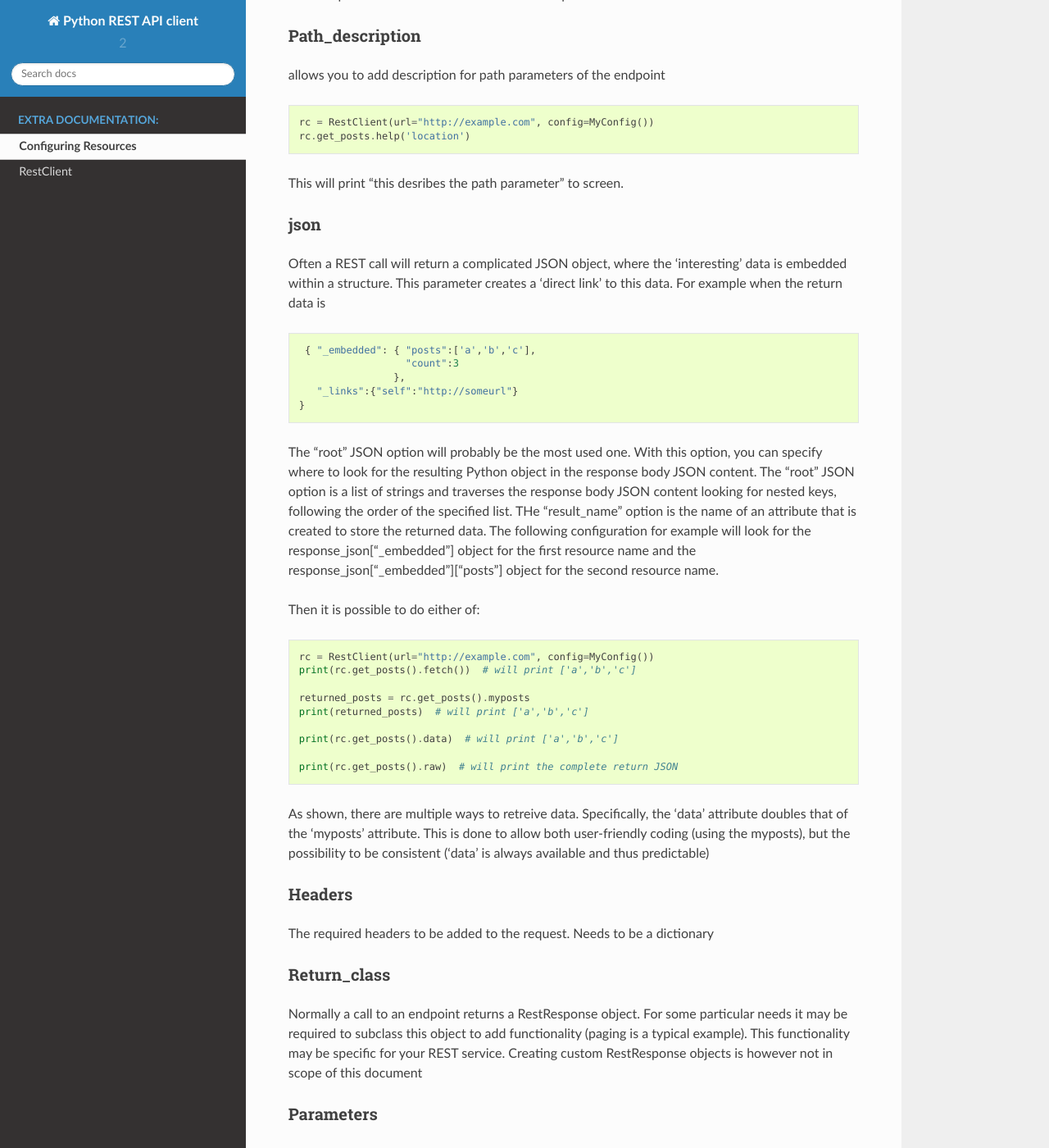
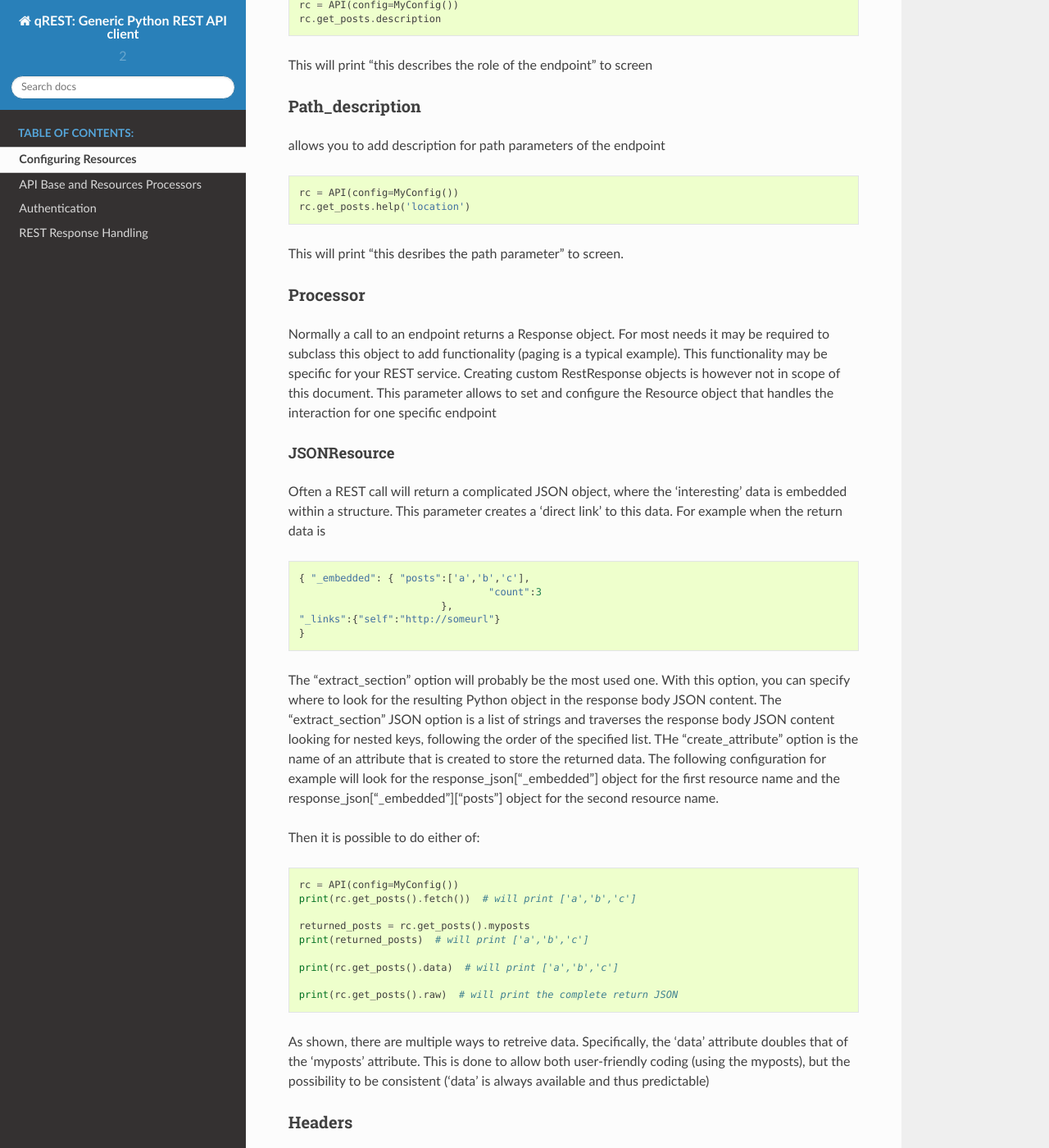
Before and after one commit to tsoenen/qrest, a Sphinx documentation site: the page built from docs/source/configuration.rst, in a window 1280 px wide and 1400 px high, scrolled down 3409 px. Shown: the whole window at 82% size. Built offline with Sphinx 7.4.7 and the Read the Docs theme 2.0.0, drawn with Linux system fonts in a browser that asks for light colours; some of the changed text lies outside the part shown.

```diff
--- a/docs/source/conf.py
+++ b/docs/source/conf.py
@@ -49,7 +49,7 @@ source_suffix = '.rst'
 master_doc = 'index'
 
 # General information about the project.
-project = u'Python REST API client'
+project = u'qREST: Generic Python REST API client'
 copyright = u'2019'
 author = u'Joris Benschop'
 
--- a/docs/source/resources-configuration.rst
+++ b/docs/source/configuration.rst
@@ -3,27 +3,27 @@ Configuring Resources
 #####################
 This document is part of the Python REST API client package and documents how to use the package to query arbitrary REST APIs.
 For a given REST API, the resources are described by means of a RESTConfig instance which holds the configuration of every resource in the REST API.
-The configuration class is then passed to a RestClient object to create an interface to a REST server
+The configuration class is then passed to a API object to create an interface to a REST server
 
 Basic usage is to define all parameters of the REST service into a configuration structure, and then use this as a parameter
 ::
 
-    class MyRESTConfig(RESTConfiguration):
-        ...
-    my_config = MyRESTConfig()
+	class MyRESTConfig(APIConfig):
+		...
+	my_config = MyRESTConfig()
 
-    rest_client = RestClient(url='http://some.server.com',config=my_config)
+	rest_client = API(config=my_config)
 
 or:
 ::
 
-    class MyRESTConfig(RESTConfiguration):
-        ...
+	class MyRESTConfig(APIConfig):
+		...
 
-    class DataRepository(Launcher):
-        config = MyRESTConfig()
+	class DataRepository(Launcher):
+		config = MyRESTConfig()
 
-    data_rep = DataRepository(url=server_url)
+	data_rep = DataRepository()
 
 
 
@@ -35,52 +35,55 @@ The main configuration object is a Python class inspired by the Django Model obj
 
 ::
 
-    class MyRESTConfig(RESTConfiguration):
+	class MyRESTConfig(APIConfig):
 
-        authentication = NetrcOrUserPassAuthConfig(verify_ssl=False)
+		authentication = NetrcOrUserPassAuthConfig(verify_ssl=False)
 
-        default = {"headers": {"Content-Type": "application/json",
-                               "Accept": "application/json;charset=UTF-8"}
+		default_headers = {"Content-Type": "application/json",
+					       "Accept": "application/json;charset=UTF-8"}
 
-        list_items = EndPointConfig(path=['api',"items"],
-                                    method='POST',
-                                    )
-    ...
+		list_items = ResourceConfig(path=['api',"items"],
+									method='POST',
+									)
+	...
 
 The structure of the class is as follows:
 
-* Each endpoint is configured as an EndPointConfig instance,
-* Except endpoints, two fixed-named objects are allowed
-    * 'default' is a dictionary with default entries that EndPointConfig objects use to populate
-    * 'authentication' is an AuthConfig instance that describes the type of configuration.
+* Each endpoint is configured as an ResourceConfig instance,
 
-All items of the EndPointConfig class will be transformed into methods for the RestClient object
+* Besides endpoints, two fixed-named objects are allowed
+	* 'default_headers' is a dictionary with default entries that ResourceConfig objects use to populate
+	* 'authentication' is an AuthConfig instance that describes the type of configuration.
+
+All items of the ResourceConfig class will be transformed into methods for the API object
 They are used to dynamically create functions in the REST API client object for every resource.
 The name of the function corresponds to the name of the resource, but this may be altered via the 'name' parameter in the Parameter Configuration.
 
-For example, when constructing a RestClient instance with the above configuration, the resulting RestClient instance will have a property "resources".
+For example, when constructing a API instance with the above configuration, the resulting API instance will have a property "resources".
 The code to invoke the function will be
 
 ::
 
-    rc = RestClient(url="http://example.com", resources=resources)
-    print(rc.resources)
+	rc = API(configuration_class_instance)
+	print(rc.resources)
 
 Available configuration options
 ===============================
 
 Apart from endpoint configurations (described below) there are other parameters that may be set
 
+url
+---
+This is the Base URL of the REST server
 
-default
--------
+default_headers
+---------------
 This is a dictionary that contains default values for all EndpointConfig instances within the Configuration class. Its aim is
 to prevent a lot of duplicate information. Currently only the 'headers' and 'json' parameters are supported.
 
 
 authentication
 --------------
-
 This optional property configures an rest_client.auth.AuthConfig instance. If this property is omitted, no authentication is attempted.
 Basic authentication and CAS authentication are provided. BasicAuthentication is provided to be able to use both .netrc as regular usernames
 and password combinations. Each AuthConfig instance has a login() method that allows customization of the credentials. For NetrcOrUserPassAuthConfig
@@ -88,11 +91,11 @@ the module first checks the presence of a .netrc file, and then tries the option
 
 ::
 
-    class MyConfig(RESTConfiguration):
-        authentication = NetrcOrUserPassAuthConfig(verify_ssl=False)
+	class MyConfig(APIConfig):
+		authentication = NetrcOrUserPassAuthConfig(verify_ssl=False)
 
-    rest_client = RestClient(url='http://some.server.com',config=MyConfig())
-    rest_client.login()
+	rest_client = API(config=MyConfig())
+	rest_client.login()
 
 
 
@@ -102,18 +105,16 @@ Endpoint Configuration
 
 ::
 
-    get_posts = EndPointConfig(path=['rest', 'v1', '{location}',"posts"],
-                                description='this describes the role of the endpoint',
-                                path_description={'location': 'this desribes the path parameter',}
-                                method='POST',
-                                json={"root": ["_embedded", "posts"],
-                                      "result_name": "myposts"},
-                                headers={"command": "search"},
-                                return_class='custom_module.CustomPagedResource',
-                                parameters={
-                                   'post_uid': BodyParameter(name="PostUID"),
-                                   },
-                               )
+	get_posts = ResourceConfig(path=['rest', 'v1', '{location}',"posts"],
+								description='this describes the role of the endpoint',
+								path_description={'location': 'this desribes the path parameter',}
+								method='POST',
+								headers={"command": "search"},
+								processor=JSONResource(extract_section=["_embedded", "posts"],create_attribute="myposts",)
+								parameters={
+									'post_uid': BodyParameter(name="PostUID"),
+								},
+							)
 
 
 Method
@@ -128,8 +129,8 @@ In other words the code below
 
 ::
 
-    rc = RestClient(url="http://example.com", config=MyConfig())
-    rc.get_posts(post_uid='12345')
+	rc = API(config=MyConfig())
+	rc.get_posts(post_uid='12345')
 
 will perform a HTTP POST request with {"PostUID": 12345} as the request body.
 
@@ -142,15 +143,15 @@ If a path parameter is used, you can put curly braces "{}" around the name of th
 
 ::
 
-    path=['rest', 'v1', '{location}',"posts"]
+	path=['rest', 'v1', '{location}',"posts"]
 
 Here, the above configuration corresponds to a path of "../{location}/.." where "{location}" is a required parameter specified in the function call.
 The following code
 
 ::
 
-    rc = RestClient(url="http://example.com", config=MyConfig())
-    rc.get_posts(location='myhouse').fetch()
+	rc = API(config=MyConfig())
+	rc.get_posts.fetch(location='myhouse')
 
 will request the resource at the URL: "http://example.com/rest/v1/myhouse/posts".
 
@@ -161,8 +162,8 @@ allows you to add description for the endpoint
 
 ::
 
-    rc = RestClient(url="http://example.com", config=MyConfig())
-    rc.get_posts.description
+	rc = API(config=MyConfig())
+	rc.get_posts.description
 
 This will print "this describes the role of the endpoint" to screen
 
@@ -173,63 +174,68 @@ allows you to add description for path parameters of the endpoint
 
 ::
 
-    rc = RestClient(url="http://example.com", config=MyConfig())
-    rc.get_posts.help('location')
+	rc = API(config=MyConfig())
+	rc.get_posts.help('location')
 
 This will print "this desribes the path parameter" to screen.
 
 
-json
-====
+Processor
+============
+
+Normally a call to an endpoint returns a Response object. For most needs it may be required to subclass this
+object to add functionality (paging is a typical example). This functionality may be specific for your REST service.
+Creating custom RestResponse objects is however not in scope of this document. This parameter allows to set and
+configure the Resource object that handles the interaction for one specific endpoint
+
+
+JSONResource
+------------
 
 Often a REST call will return a complicated JSON object, where the 'interesting' data is embedded within a structure. This parameter
 creates a 'direct link' to this data. For example when the return data is
 
 ::
 
-    { "_embedded": { "posts":['a','b','c'],
-                     "count":3
-                   },
-      "_links":{"self":"http://someurl"}
-   }
+	{ "_embedded": { "posts":['a','b','c'],
+					"count":3
+				},
+	"_links":{"self":"http://someurl"}
+	}
 
-
-The "root" JSON option will probably be the most used one.
+The "extract_section" option will probably be the most used one.
 With this option, you can specify where to look for the resulting Python object in the response body JSON content.
-The "root" JSON option is a list of strings and traverses the response body JSON content looking for nested keys, following the order of the specified list.
-THe "result_name" option is the name of an attribute that is created to store the returned data.
+The "extract_section" JSON option is a list of strings and traverses the response body JSON content looking for nested keys, following the order of the specified list.
+THe "create_attribute" option is the name of an attribute that is created to store the returned data.
 The following configuration for example will look for the response_json["_embedded"] object for the first resource name and the response_json["_embedded"]["posts"] object for the second resource name.
 
 Then it is possible to do either of:
 
 ::
 
-    rc = RestClient(url="http://example.com", config=MyConfig())
-    print(rc.get_posts().fetch())  # will print ['a','b','c']
+	rc = API(config=MyConfig())
+	print(rc.get_posts().fetch())  # will print ['a','b','c']
 
-    returned_posts = rc.get_posts().myposts
-    print(returned_posts)  # will print ['a','b','c']
+	returned_posts = rc.get_posts().myposts
+	print(returned_posts)  # will print ['a','b','c']
 
-    print(rc.get_posts().data)  # will print ['a','b','c']
+	print(rc.get_posts().data)  # will print ['a','b','c']
 
-    print(rc.get_posts().raw)  # will print the complete return JSON
+	print(rc.get_posts().raw)  # will print the complete return JSON
 
 
 As shown, there are multiple ways to retreive data. Specifically, the 'data' attribute doubles that of the 'myposts' attribute. This
 is done to allow both user-friendly coding (using the myposts), but the possibility to be consistent ('data' is always available and
 thus predictable)
 
+
+
+
+
 Headers
 =======
 
 The required headers to be added to the request. Needs to be a dictionary
-
-Return_class
-============
-
-Normally a call to an endpoint returns a RestResponse object. For some particular needs it may be required to subclass this
-object to add functionality (paging is a typical example). This functionality may be specific for your REST service.
-Creating custom RestResponse objects is however not in scope of this document
 
 
 Parameters
@@ -281,8 +287,8 @@ An example invocation is given below:
 
 ::
 
-    rc = RestClient(url="http://example.com", config=MyConf())
-    rc.get_items(choices_param="value")
+	rc = API(url="http://example.com", config=MyConf())
+	rc.get_items(choices_param="value")
 
 This will request the resource at the URL: "http://example.com?ChoicesParam=value".
 
@@ -307,13 +313,13 @@ One can indeed write
 
 ::
 
-    rc.resource_name(multi_param=["some_value", "some_value_2"])
+	rc.resource_name(multi_param=["some_value", "some_value_2"])
 
 for passing multiple values or
 
 ::
 
-    rc.resource_name(multi_param="some_value")
+	rc.resource_name(multi_param="some_value")
 
 for passing a single value. This will request the resource at the URL:
 "http://example.com?multi_param=some_value&multi_param=some_value_2" in the first
@@ -339,3 +345,35 @@ a list of possible values for this parameter
 Description
 =============================
 any information about the parameter, such as data format
+
+
+********************
+Configuration Module
+********************
+
+.. automodule:: rest_client.conf
+
+.. autoclass:: APIConfig
+	:members:
+	:private-members:
+	:special-members: __init__
+
+.. autoclass:: ResourceConfig
+	:members:
+	:private-members:
+	:special-members: __init__
+
+.. autoclass:: ParameterConfig
+	:members:
+	:private-members:
+	:special-members: __init__
+
+.. autoclass:: QueryParameter
+	:members:
+	:private-members:
+	:special-members: __init__
+
+.. autoclass:: BodyParameter
+	:members:
+	:private-members:
+	:special-members: __init__
--- a/rest_client/__init__.py
+++ b/rest_client/__init__.py
@@ -1,6 +1,6 @@
 __version__ = '3.0.0'
 
-from .resource import JsonResource
+from .resource import JSONResource
 from .conf import APIConfig, ResourceConfig, BodyParameter, QueryParameter
 from .exception import  RestClientConfigurationError
 from .resource import API
```
Also changed, not shown: other parts of docs/source/configuration.rst (+17 -17 lines), README.rst (+43 -4 lines), docs/source/authentication.rst (added, +44 -0 lines), docs/source/index.rst (+47 -98 lines), docs/source/responses.rst (added, +32 -0 lines), docs/source/rest-client.rst (+16 -18 lines), 8 other files.
